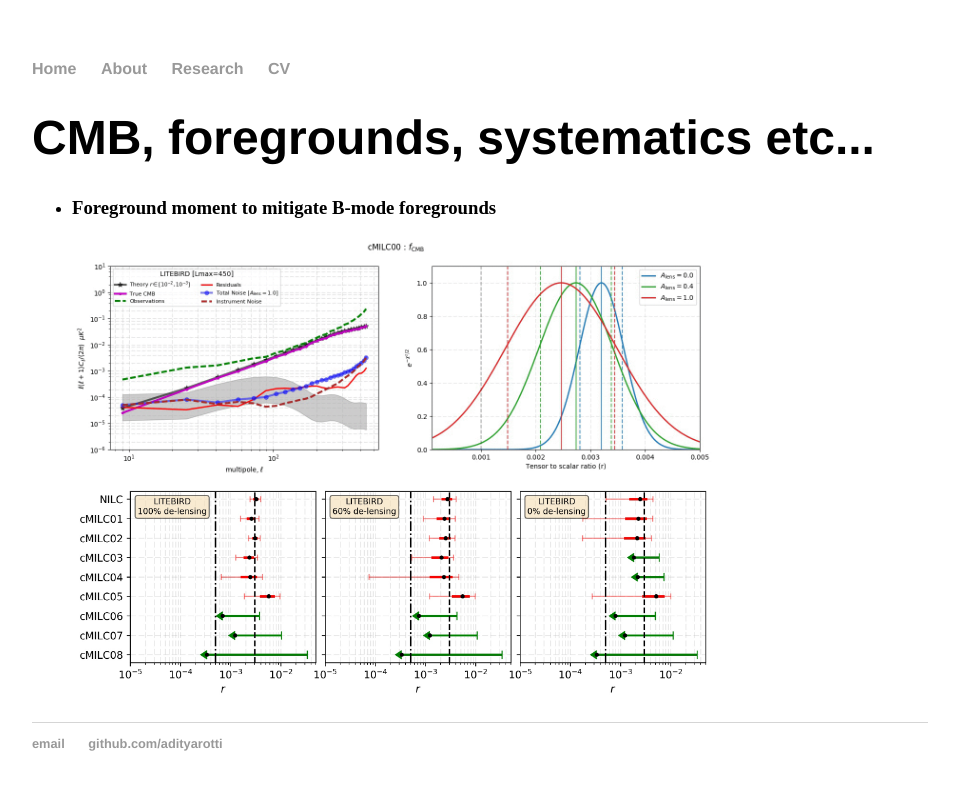
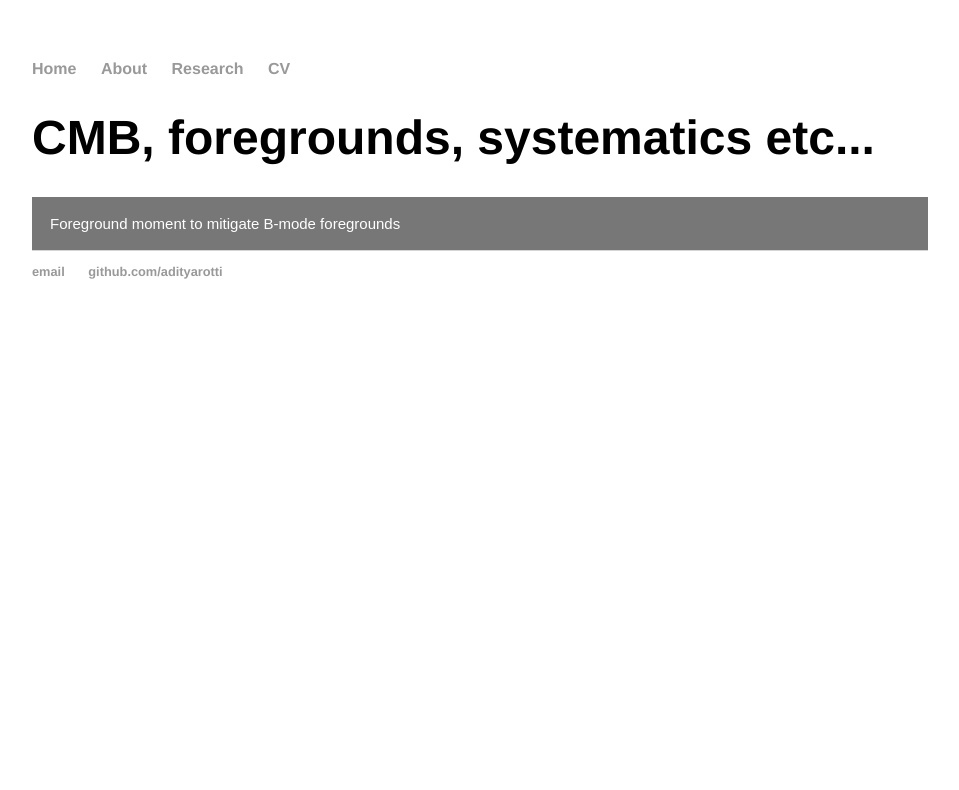
Before and after one commit to adityarotti/adityarotti.github.io, a Jekyll site: the page built from research/cmb/index.html, in a window 1280 px wide. Shown: the top 790 px of the page, without its empty margins (160-1119 px from the left). Built offline with Jekyll 4.4.1, drawn with Linux system fonts in a browser that asks for light colours.

Commit message:
test color and collapsible on cmb

```diff
--- a/research/cmb/index.html
+++ b/research/cmb/index.html
@@ -2,18 +2,46 @@
 layout: default
 title: Cosmic Microwave Background
 ---
-<div class="blurb">
-	<h1>CMB, foregrounds, systematics etc...</h1>
-</div><!-- /.blurb -->
+<html>
+
+<head>
+<meta name="viewport" content="width=device-width, initial-scale=1">
+</head>
 
 <body>
-<ul>
+	<div class="blurb">
+		<h1>CMB, foregrounds, systematics etc...</h1>
+	</div><!-- /.blurb -->
 
-<li>
-<h3>Foreground moment to mitigate B-mode foregrounds</h3>
-<img src="/research/cmb/img/bmode_moments/LITEBIRD_bbstat_evolve_moments_lmax450_dl16.gif" width="75%"></img>
-<img src="/research/cmb/img/bmode_moments/LITEBIRD_summary_statistics_lmin002.jpeg" width="75%"></img>
-</li>
 
-</ul>
+	<button type="button" class="collapsible">
+	Foreground moment to mitigate B-mode foregrounds
+	</button>
+	<div class="content">
+		<p>Results from ...</p>
+	  	<img src="/research/cmb/img/bmode_moments/LITEBIRD_bbstat_evolve_moments_lmax450_dl16.gif" width="75%">
+	  	</img>
+	  	<img src="/research/cmb/img/bmode_moments/LITEBIRD_summary_statistics_lmin002.jpeg" width="75%">
+	  	</img>
+	</div>
+
+
+	<script>
+	var coll = document.getElementsByClassName("collapsible");
+	var i;
+
+	for (i = 0; i < coll.length; i++) {
+  		coll[i].addEventListener("click", function() {
+    	this.classList.toggle("active");
+    	var content = this.nextElementSibling;
+    	if (content.style.display === "block") {
+      		content.style.display = "none";
+    	} else {
+      		content.style.display = "block";
+    	}
+  		});
+		}
+	</script>
+
 </body>
+</html>
```
Also changed, not shown: research/galaxy_clusters/index.html (+1 -24 lines), 2 other files.
